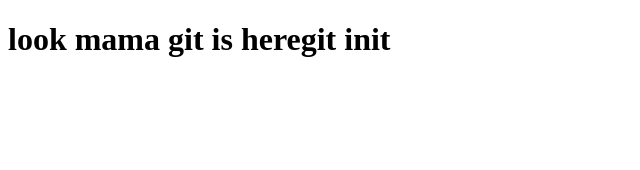
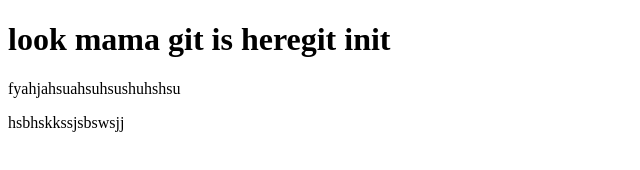
Before and after one commit to moin1223/my-first-project, a plain HTML site: page index.html in a window 1280 px wide. Shown: the whole page, without its empty margins (0-640 px from the left). Drawn offline with Linux system fonts and the light colour scheme.

Commit message:
hsgjjhh jshdhhhs

```diff
--- a/index.html
+++ b/index.html
@@ -6,6 +6,8 @@
 </head>
 <body>
     <h1>look mama git is heregit init</h1>
+    <p>fyahjahsuahsuhsushuhshsu</p>
+    <p>hsbhskkssjsbswsjj</p>
 
 </body>
 </html>
```
